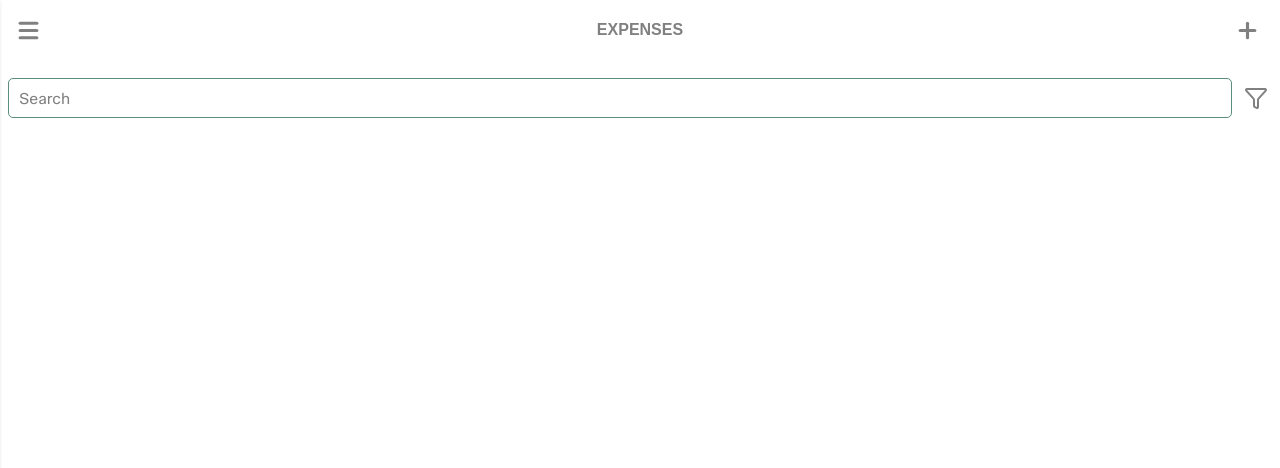
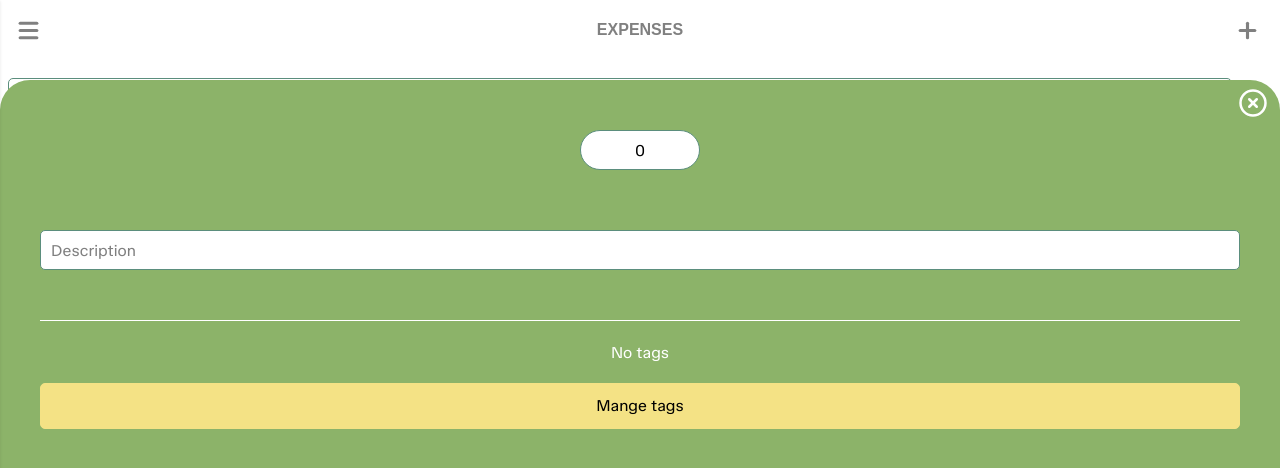
Before and after one commit to manologonz/expenses-app-ui, a Next.js app: page /expenses in a window 1280 px wide. Both pictures are taken after a click on the button 1247 px from the left and 30 px from the top of the page. Shown: the top 468 px of the page. Built offline with nearby package versions, Linux system fonts and the light colour scheme; no server answers; a web font is replaced by a local one.

Commit message:
Expense form validators
Adding zod validators to expense form

```diff
--- a/app/expenses/page.tsx
+++ b/app/expenses/page.tsx
@@ -115,7 +115,7 @@ const ExpensesHome: React.FC<Props> = ({}) => {
                     />
                 </div>
             </div>
-            <InteractiveModal modalKey="create">
+            <InteractiveModal modalKey="entity-create">
                 <ExpenseForm />
             </InteractiveModal>
             <InteractiveModal modalKey="tag">
--- a/components/forms/ExpenseForm.tsx
+++ b/components/forms/ExpenseForm.tsx
@@ -1,10 +1,12 @@
 import React, { useRef, useState } from "react";
 import BubbleQuantityInput from "./BubbleQuantityInput";
-import { Expense } from "@/utils/types";
+import { Expense, ExpenseData, ExpenseErrors } from "@/utils/types";
 import TextField from "./TextField";
 import SelectField from "./SelectField";
 import InteractiveModal from "../common/InteractiveModal";
 import { useCrudActions } from "../state/CrudActions.state";
+import { Button } from "@/components/forms/Button";
+import z, { treeifyError } from "zod";
 
 type Props = {
     data?: Expense;
@@ -12,9 +14,14 @@ type Props = {
 
 const ExpenseForm: React.FC<Props> = ({ data }) => {
     const [actions, setAction] = useCrudActions();
-    const [expense, setExpense] = useState<Omit<Expense, "id">>({
+    const [expense, setExpense] = useState<ExpenseData>({
         amount: 0,
         description: "",
+        tags: [],
+    });
+    const [errors, setErrors] = useState<ExpenseErrors>({
+        amount: [],
+        description: [],
         tags: [],
     });
 
@@ -25,14 +32,47 @@ const ExpenseForm: React.FC<Props> = ({ data }) => {
     const onMount = useRef(false);
 
     if (!onMount.current) {
+        useState(data);
         if (data) {
-            useState(data);
         }
     }
 
+    const handleSubmit: React.FormEventHandler<HTMLFormElement> = (e) => {
+        e.preventDefault();
+
+        const expenseValidator = z.object({
+            amount: z.number(),
+            description: z.string(),
+            tags: z.array(
+                z.object({
+                    id: z.number(),
+                    name: z.string(),
+                    slug: z.string(),
+                }),
+            ),
+        });
+
+        const validationResult = expenseValidator.safeParse(expense);
+
+        if (!validationResult.success) {
+            const errorsTree = treeifyError(validationResult.error);
+            const amountErrors = errorsTree.properties?.amount;
+            const descriptionErrors = errorsTree.properties?.description;
+            const tagsErrors = errorsTree.properties?.tags;
+
+            setErrors({
+                amount: amountErrors ? amountErrors.errors : [],
+                description: descriptionErrors ? descriptionErrors.errors : [],
+                tags: tagsErrors ? tagsErrors.errors : [],
+            });
+
+            return;
+        }
+    };
+
     return (
         <div>
-            <form>
+            <form onSubmit={handleSubmit}>
                 <div className="mb-10">
                     <BubbleQuantityInput
                         value={expense.amount}
@@ -62,16 +102,16 @@ const ExpenseForm: React.FC<Props> = ({ data }) => {
                 <div className="w-ful text-white text-center">
                     {!!expense.tags ? "No tags" : ""}
                 </div>
-                <div className="flex justify-center pt-5">
-                    <button
-                        onClick={() => {
-                            setAction({ ...actions, tag: !actions.tag });
-                        }}
-                        className="bg-greenjade px-3 py-1 rounded-[5px] text-white hover:bg-white hover:text-black cursor-pointer transition-all"
-                    >
-                        Manage tags
-                    </button>
-                </div>
+            </div>
+            <div className="w-full mt-2 flex justify-center">
+                <Button
+                    full
+                    variation="yellowbutter"
+                    text="Mange tags"
+                    onClick={() => {
+                        console.log("Clicked");
+                    }}
+                />
             </div>
         </div>
     );
```
Also changed, not shown: utils/types.ts (+13 -0 lines).
